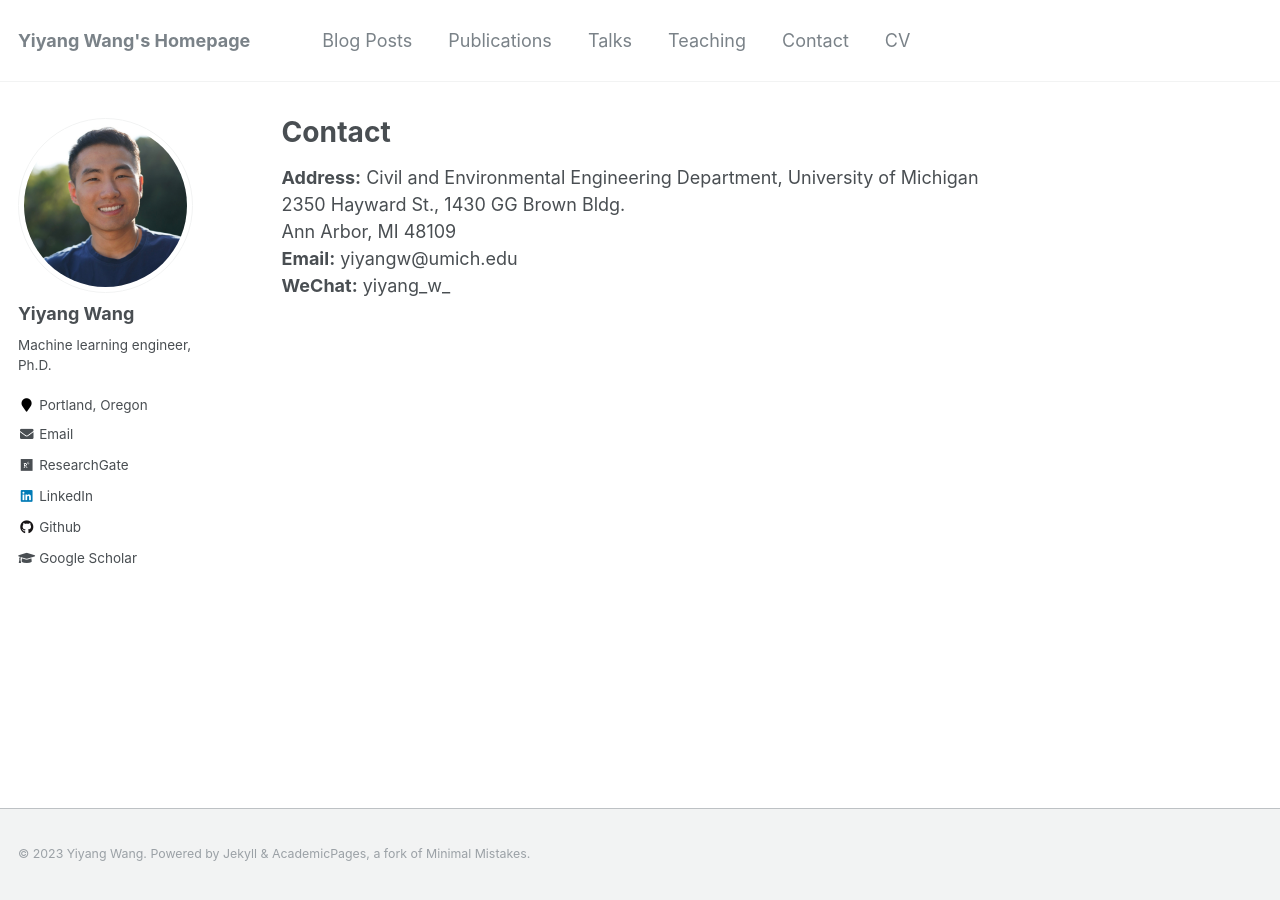
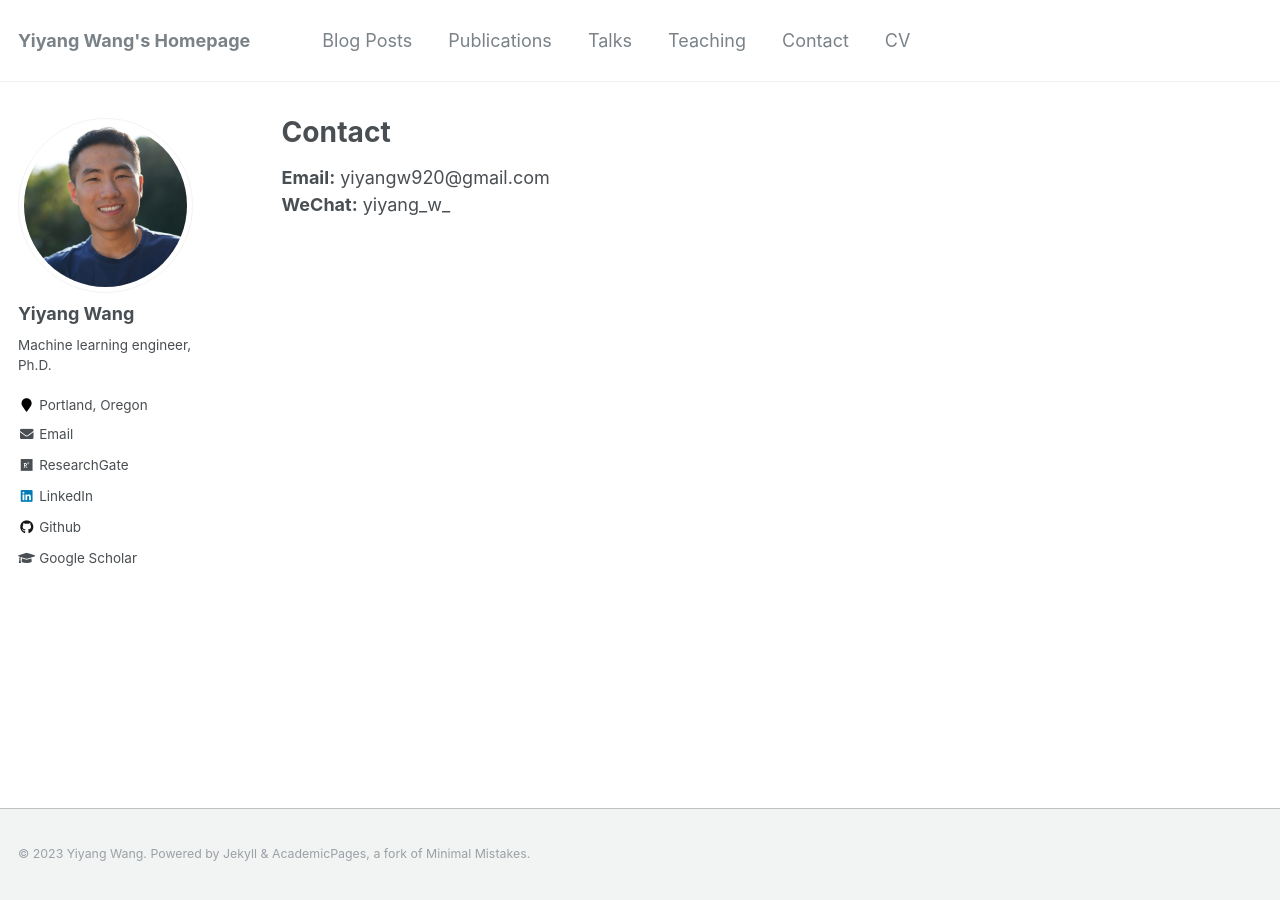
Before and after one commit to yiyangwan/yiyangwan.github.io, a Jekyll site: the page built from _pages/contact.md, in a window 1280 px wide. Built offline with Jekyll 4.4.1, drawn with Linux system fonts in a browser that asks for light colours.

Commit message:
Update contact.md

```diff
--- a/_pages/contact.md
+++ b/_pages/contact.md
@@ -4,8 +4,8 @@ title: "Contact"
 permalink: /contact/
 author_profile: true
 ---
-**Address:** Civil and Environmental Engineering Department, University of Michigan<br>
+<!-- **Address:** Civil and Environmental Engineering Department, University of Michigan<br>
 2350 Hayward St., 1430 GG Brown Bldg.<br>
-Ann Arbor, MI 48109<br>
-**Email:** yiyangw@umich.edu<br>
+Ann Arbor, MI 48109<br> -->
+**Email:** yiyangw920@gmail.com<br>
 **WeChat:** yiyang_w_
```
